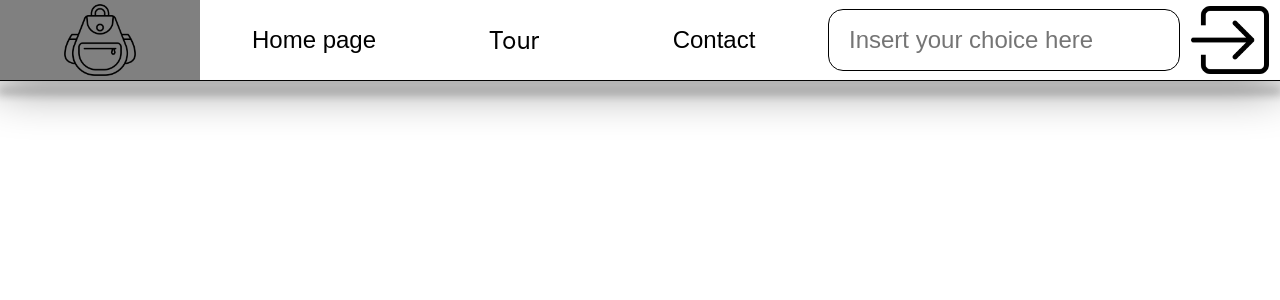
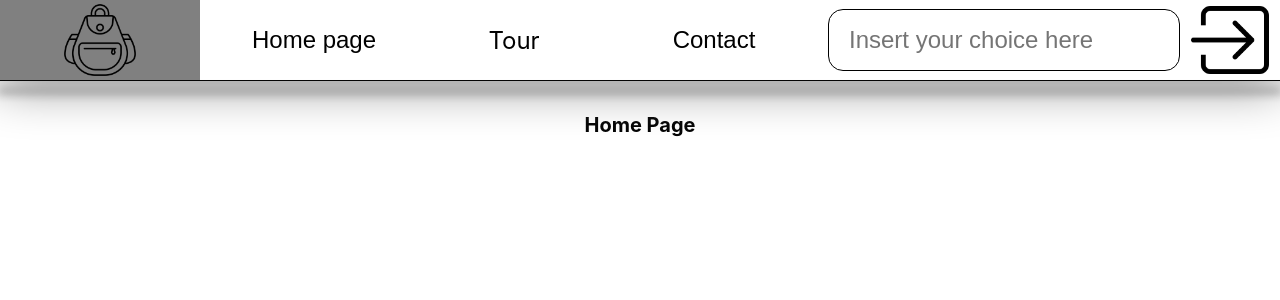
Before and after one commit to tho-nguyenxuan/tourvn, a React (Create React App) app in the folder client/: page / in a window 1280 px wide. Shown: the top 300 px of the page. Built offline with nearby package versions, Linux system fonts and the light colour scheme.

Commit message:
Add simple content for homepage

```diff
--- a/client/src/Pages/HomePage/HomePage.js
+++ b/client/src/Pages/HomePage/HomePage.js
@@ -1,5 +1,16 @@
 function HomePage() {
-	return <div className="App" style={{ height: "2000px" }}></div>;
+	return (
+		<div
+			style={{
+				marginTop: "100px",
+				display: "flex",
+				justifyContent: "center",
+				height: "2000px",
+			}}
+		>
+			<h1>Home Page</h1>
+		</div>
+	);
 }
 
 export default HomePage;
```
